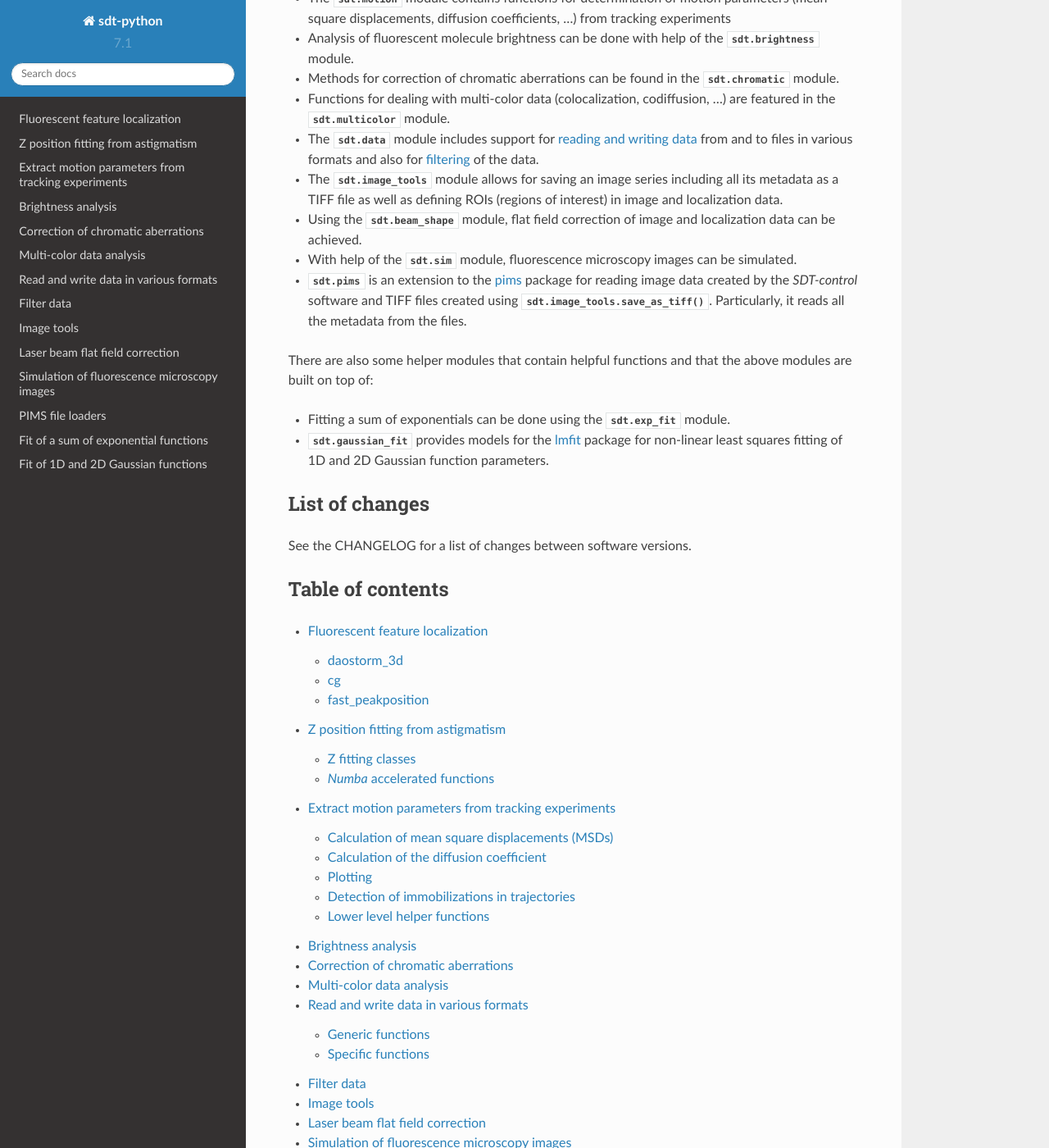
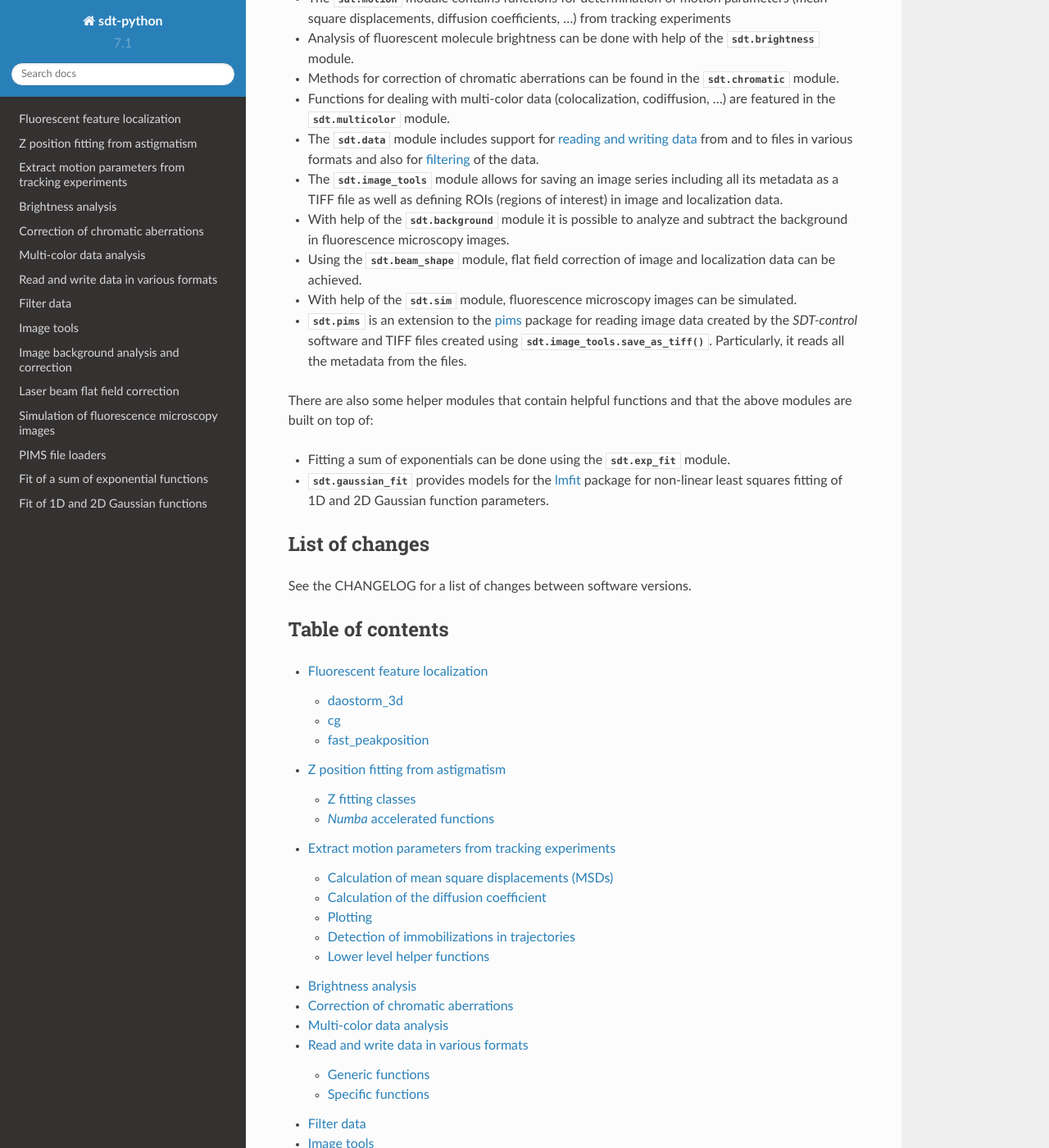
Before and after one commit to schuetzgroup/sdt-python, a Sphinx documentation site: the page built from doc/index.rst, in a window 1280 px wide and 1400 px high, scrolled down 377 px. Shown: the whole window at 82% size. Built offline with Sphinx 7.4.7 and the Read the Docs theme 2.0.0, drawn with Linux system fonts in a browser that asks for light colours; some of the changed text lies outside the part shown.

Commit message:
Document the `background` module

```diff
--- /dev/null
+++ b/doc/background.rst
@@ -0,0 +1,5 @@
+Image background analysis and correction
+========================================
+
+.. automodule:: sdt.background
+    :members:
--- a/doc/index.rst
+++ b/doc/index.rst
@@ -34,6 +34,8 @@ Overview
 - The :py:mod:`sdt.image_tools` module allows for saving an image
   series including all its metadata as a TIFF file as well as defining ROIs
   (regions of interest) in image and localization data.
+- With help of the :py:mod:`sdt.background` module it is possible to
+  analyze and subtract the background in fluorescence microscopy images.
 - Using the :py:mod:`sdt.beam_shape` module, flat field correction of image
   and localization data can be achieved.
 - With help of the :py:mod:`sdt.sim` module, fluorescence microscopy images
@@ -76,6 +78,7 @@ Table of contents
   data_file
   data_filter
   image_tools
+  background
   beam_shape
   sim
   pims
```
Also changed, not shown: 1 other file.
